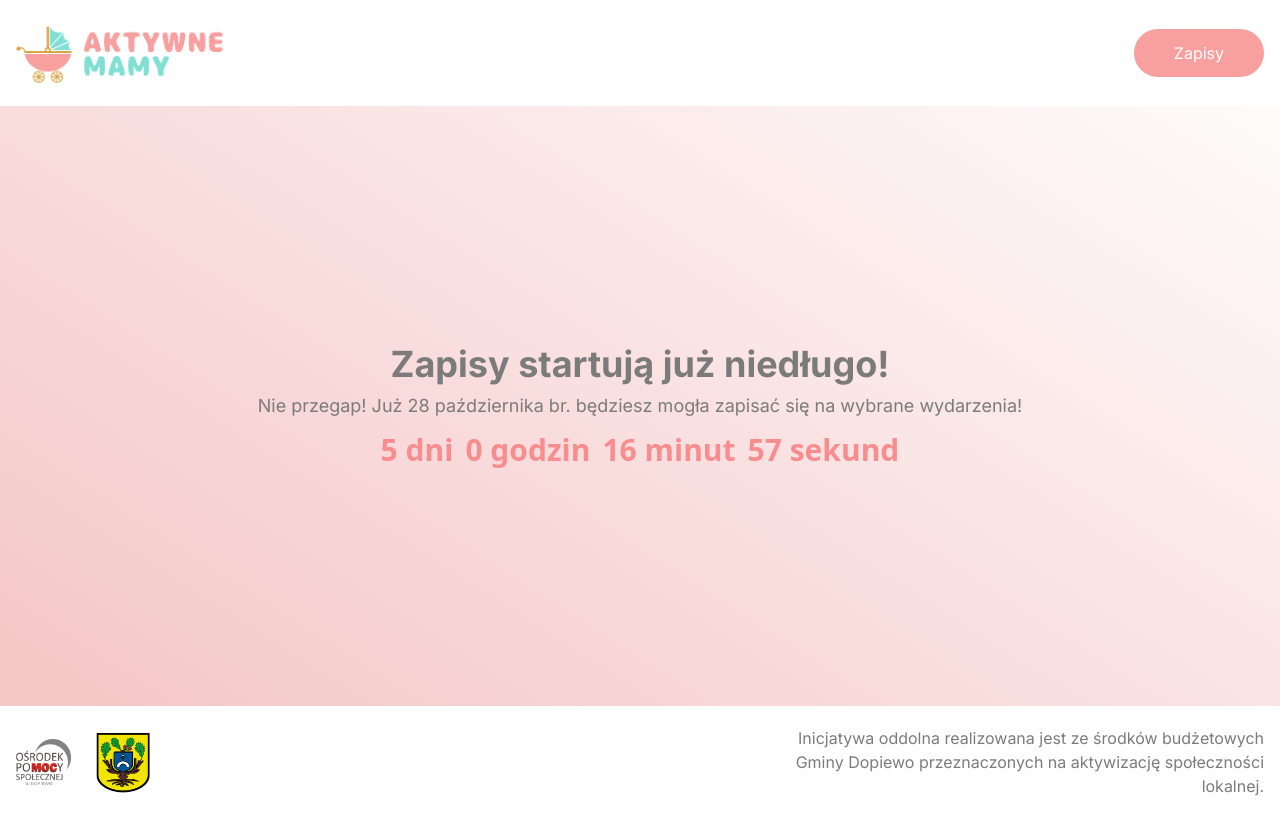
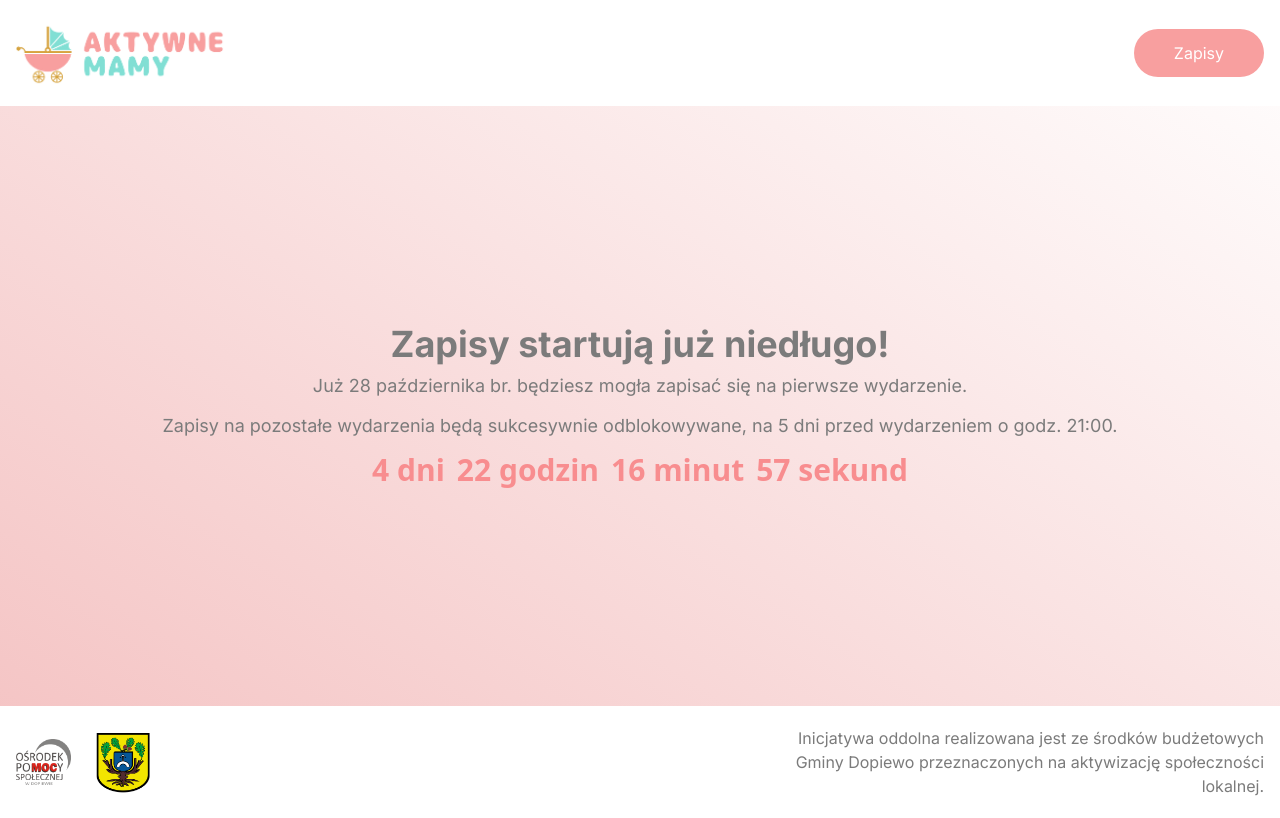
Before and after one commit to matwjablonski/aktywnemamy, a Next.js app: page /zapisy in a window 1280 px wide. Built offline with nearby package versions, Linux system fonts and the light colour scheme.

Commit message:
fix: change date

```diff
--- a/app/zapisy/page.tsx
+++ b/app/zapisy/page.tsx
@@ -6,8 +6,9 @@ export default function RegistrationPage() {
   return (
     <div className={`flex flex-col justify-center align-middle text-center ${styles.Page}`}>
       <h2 className="text-4xl font-bold mb-2">Zapisy startują już niedługo!</h2>
-      <p className="mb-3 text-lg">Nie przegap! Już 28 października br. będziesz mogła zapisać się na wybrane wydarzenia!</p>
-      <TimeCounter endDate={new Date(2023, 9, 28, 21)} />
+      <p className="mb-3 text-lg">Już 28 października br. będziesz mogła zapisać się na pierwsze wydarzenie.</p>
+      <p className="mb-3 text-lg">Zapisy na pozostałe wydarzenia będą sukcesywnie odblokowywane, na 5 dni przed wydarzeniem o godz. 21:00.</p>
+      <TimeCounter endDate={new Date(2023, 9, 28, 19)} />
     </div>
   )
 }
```
